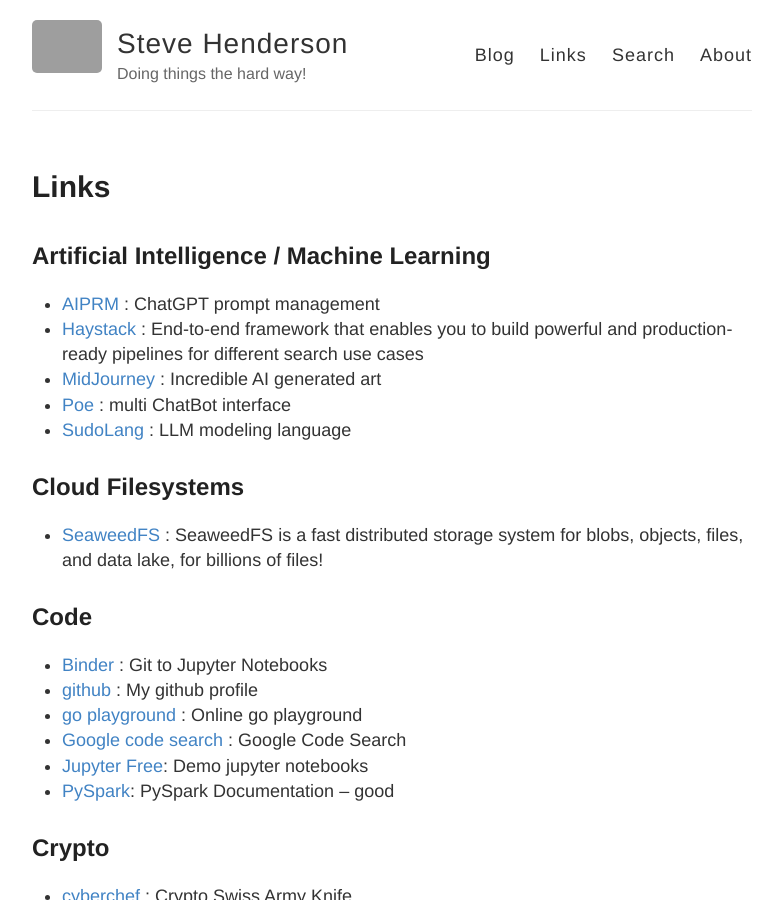
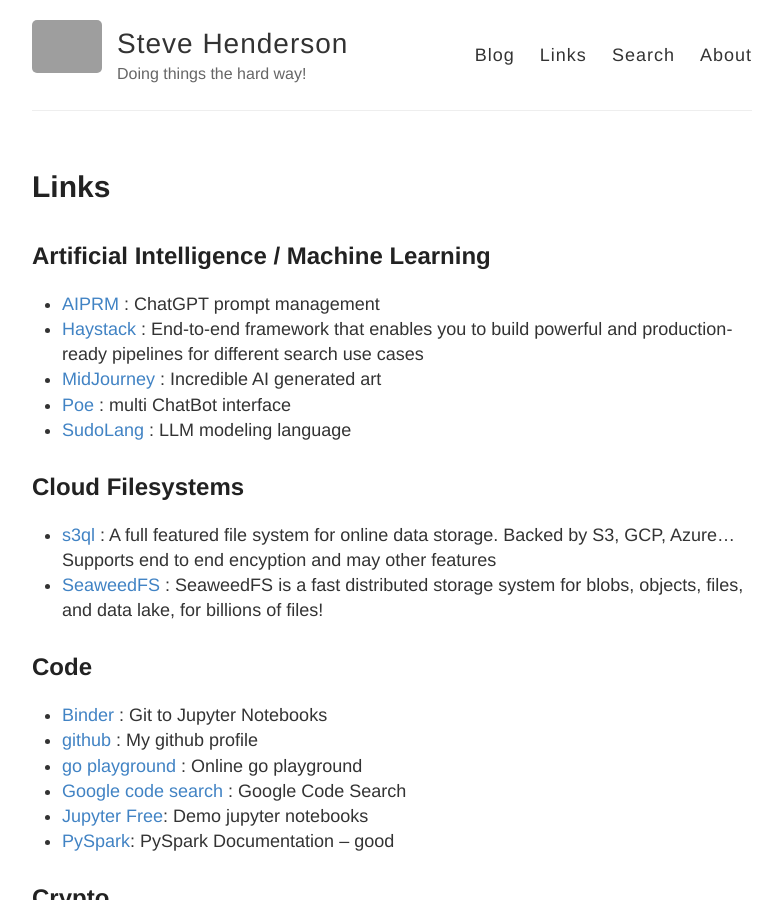
Before and after one commit to stevehenderson/stevehenderson.github.io, a Jekyll site: the page built from links.md, in a window 1280 px wide and 900 px high. Shown: the whole window, without its empty margins (248-1030 px from the left). Built offline with Jekyll 4.4.1, drawn with Linux system fonts in a browser that asks for light colours; grey boxes are pictures that could not be loaded.

Commit message:
Update links.md

```diff
--- a/links.md
+++ b/links.md
@@ -12,6 +12,7 @@
    * [SudoLang](https://github.com/paralleldrive/sudolang-llm-support) : LLM modeling language
 
 ## Cloud Filesystems
+   * [s3ql](https://github.com/s3ql/s3ql) : A full featured file system for online data storage.  Backed by S3, GCP, Azure...  Supports end to end encyption and may other features
    * [SeaweedFS](https://github.com/seaweedfs) : SeaweedFS is a fast distributed storage system for blobs, objects, files, and data lake, for billions of files!
 
 ## Code
```
